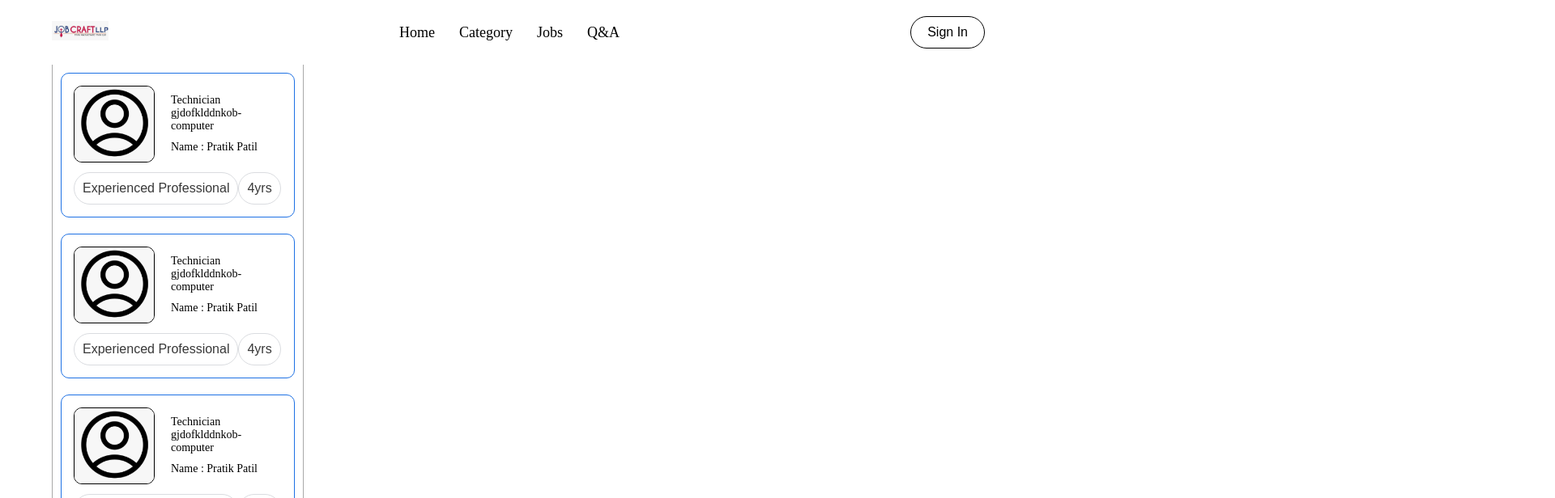
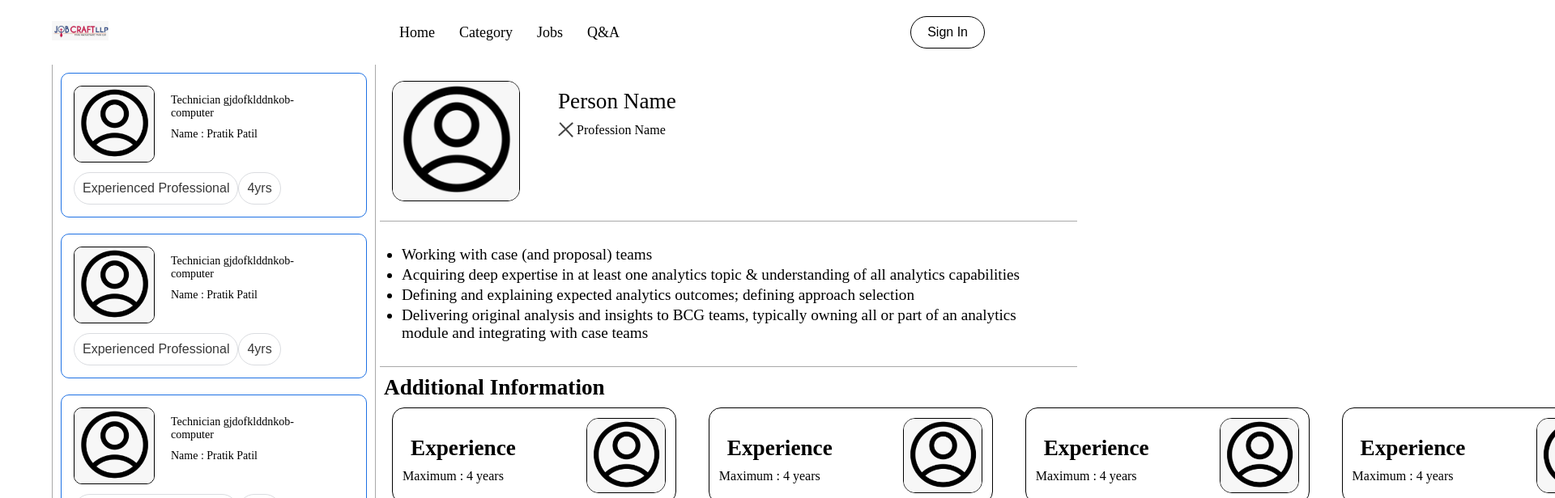
Before and after one commit to Pratik9113/JobCraft, a React (Vite) app in the folder frontend/: page /userList in a window 1280 px wide. Shown: the top 616 px of the page at 81% size, 1920 px wide, since content can reach past the window. Built offline with nearby package versions, Linux system fonts and the light colour scheme.

Commit message:
completed user finding jobs section

```diff
--- a/frontend/src/components/TechnicalPost/MainContentTp/MainContent.css
+++ b/frontend/src/components/TechnicalPost/MainContentTp/MainContent.css
@@ -0,0 +1,103 @@
+
+
+.main-content{
+    width: 100%;
+    min-width: 100%-100px;
+    background-color: rgb(255, 255, 255);
+}
+.main-content-upper{
+    margin: 10px;
+    background-color: rgb(255, 255, 255);
+    display: flex;
+    justify-content: flex-start;
+    align-items:flex-start;
+}
+
+.main-content-img{
+    margin: 10px;
+}
+.main-content-img img{
+    border: 1px solid black;
+    border-radius: 15px;
+    max-width: 90%;
+    max-height: 90%;
+}
+
+.main-content-info{
+    display: block;
+    justify-content: center;
+    align-items: center;
+    margin: 20px;
+}
+.main-content-info h1{
+    font-size: 1.7rem;
+    font-weight: 500;
+}
+.main-content-professional{
+    display: flex;
+    margin-top: 10px;
+    justify-content: flex-start;
+    align-items: center;
+}
+.main-content-professional p {
+    font-size:  1rem;
+    font-weight: 100;
+    margin: 3px;
+    line-height: 12px;
+}
+
+.main-content-description{
+    margin: 30px;
+}
+
+.main-content-description li{
+    font-size: 1.2rem;
+    margin: 2px;
+    margin-bottom: 3px;
+}
+
+.main-content-space{
+    margin: 0px 5px;
+}
+
+
+
+/* additional information section */
+
+.main-content-additional-info{
+    display: block;
+    align-items: center;
+    justify-content: center;
+    margin: 10px 0px;
+}
+
+.main-content-additional-info h1{
+    margin: 10px;
+    font-size: 1.7rem;
+}
+.main-content-information{
+    background-color: rgb(255, 255, 255);
+    display: ruby-text;
+    justify-content: space-between;
+}
+.main-content-info-user{
+    display: flex;
+    justify-content:space-between;
+    align-items: center;
+    margin: 20px;
+    padding: 12px;
+    border: 1px solid black;
+    border-radius: 15px;
+}
+.main-content-user-info-first h1{
+    font-size: 1.7rem;
+}
+.main-content-user-info-first p{
+    font-size: 1rem;
+}
+.main-content-info-user img {
+    border: 1px solid black;
+    border-radius: 15px;
+    max-width: 30%;
+    height: auto;
+}
--- a/frontend/src/components/TechnicalPost/MainContentTp/MainContent.jsx
+++ b/frontend/src/components/TechnicalPost/MainContentTp/MainContent.jsx
@@ -1,20 +1,65 @@
 import React from 'react'
+import './MainContent.css'
 import { assets } from '../../../assets/assets'
 const MainContent = () => {
   return (
-      <>
-        <div className="main-content">
-          <div className="main-content-upper">
-
-          </div>
-          <div className="main-content-middle">
-
-          </div>
-          <div className="main-content-lower">
-
+    <div className="main-content">
+      <div className="main-content-upper">
+        <div className="main-content-img">
+          <img src={assets.profile_icon} alt="" />
+        </div>
+        <div className="main-content-info">
+          <div><h1>Person Name </h1></div>
+          <div className="main-content-professional">
+            <img src={assets.cross_icon} alt='' />
+            <p>Profession Name </p>
           </div>
         </div>
-      </>
+      </div>
+      <div><hr className='main-content-space' /></div>
+      <div className="main-content-description">
+        <ul>
+          <li>Working with case (and proposal) teams</li>
+          <li>Acquiring deep expertise in at least one analytics topic & understanding of all analytics capabilities</li>
+          <li>Defining and explaining expected analytics outcomes; defining approach selection</li>
+          <li>Delivering original analysis and insights to BCG teams, typically owning all or part of an analytics module and integrating with case teams</li>
+        </ul>
+      </div>
+      <div><hr className='main-content-space' /></div>
+      <div className="main-content-additional-info">
+        <h1>Additional Information</h1>
+        <div className="main-content-information">
+          <div className="main-content-info-user">
+            <div className="main-content-user-info-first">
+              <h1>Experience</h1>
+              <p>Maximum : 4 years </p>
+            </div>
+            <img src={assets.profile_icon} alt="" />
+          </div>
+          <div className="main-content-info-user">
+            <div className="main-content-user-info-first">
+              <h1>Experience</h1>
+              <p>Maximum : 4 years </p>
+            </div>
+            <img src={assets.profile_icon} alt="" />
+          </div>
+          <div className="main-content-info-user">
+            <div className="main-content-user-info-first">
+              <h1>Experience</h1>
+              <p>Maximum : 4 years </p>
+            </div>
+            <img src={assets.profile_icon} alt="" />
+          </div>
+          <div className="main-content-info-user">
+            <div className="main-content-user-info-first">
+              <h1>Experience</h1>
+              <p>Maximum : 4 years </p>
+            </div>
+            <img src={assets.profile_icon} alt="" />
+          </div>
+        </div>
+      </div>
+    </div>
   )
 }
 
--- a/frontend/src/components/TechnicalPost/SidebarTP/SidebarTP.css
+++ b/frontend/src/components/TechnicalPost/SidebarTP/SidebarTP.css
@@ -1,5 +1,6 @@
 .sidebartp{
-    width: 30%;
+    width: 40%;
+    min-width: 400px;
     height: auto;
     border: 1.5px solid #a9a9a9;
     border-top: 0;
```
